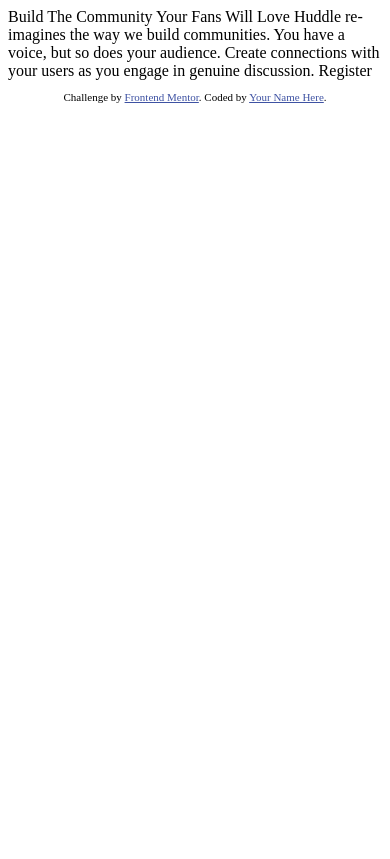
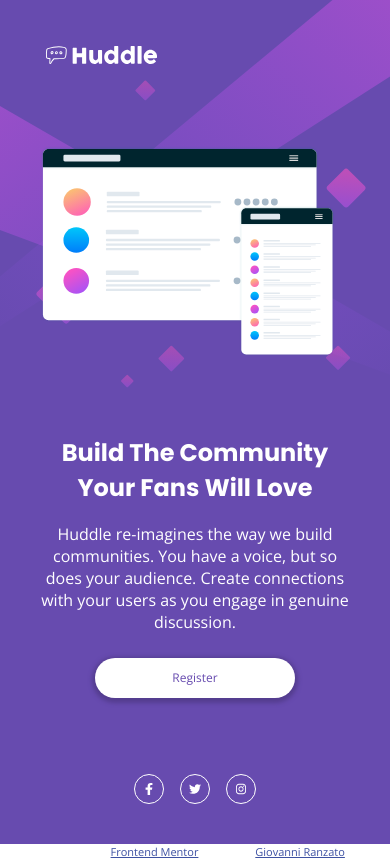
Before and after one commit to GiovanniRanzato/huddle-landing-page-with-single-introductory-section-master, a plain HTML site: page index.html in a window 390 px wide. Drawn offline with nearby package versions, Linux system fonts and the light colour scheme.

Commit message:
mobile design

```diff
--- /dev/null
+++ b/functions.js
@@ -0,0 +1,44 @@
+const loadedData = {
+    title: "Build The Community Your Fans Will Love",
+    message: "Huddle re-imagines the way we build communities. You have a voice, but so does your audience. Create connections with your users as you engage in genuine discussion. ",
+    cta: "Register",
+    icons: {
+        fb: {
+            src: "./images/facebook-brands.svg",
+            alt: "fb-icon",
+            url: "#"
+
+        },
+        tw: {
+            src: "./images/twitter-brands.svg",
+            alt: "tw-icon",
+            url: "#"
+
+        },
+        in: {
+            src: "./images/instagram-brands.svg",
+            alt: "fn-icon",
+            url: "#"
+
+        },
+    }
+}
+
+
+function loadData(){
+    document.getElementById("title").innerHTML=loadedData.title;
+    document.getElementById("message").innerHTML=loadedData.message;
+    document.getElementById("cta").innerHTML=loadedData.cta;
+
+    Object.keys(loadedData.icons).forEach(( key, i) => {
+        const iconId = "icon-"+i;
+        const linkId = "link-"+i;
+        document.getElementById(iconId).setAttribute("src",loadedData.icons[key].src);
+        document.getElementById(iconId).setAttribute("alt",loadedData.icons[key].alt);
+        document.getElementById(linkId).setAttribute("href",loadedData.icons[key].url);
+    })
+
+
+
+}
+loadData();
--- a/index.html
+++ b/index.html
@@ -8,26 +8,41 @@
 
   <title>Frontend Mentor | Huddle landing page with single introductory section</title>
 
-  <!-- Feel free to remove these styles or customise in your own stylesheet 👍 -->
-  <style>
-    .attribution { font-size: 11px; text-align: center; }
-    .attribution a { color: hsl(228, 45%, 44%); }
-  </style>
+  <!-- STYLES  -->
+  <!-- FONTS -->
+  <link href="https://fonts.googleapis.com/css2?family=Open+Sans&display=swap" rel="stylesheet">
+  <link href="https://fonts.googleapis.com/css2?family=Poppins:wght@400;700&display=swap" rel="stylesheet">
+
+  <!-- CUSTOM CLASSES -->
+  <link rel="stylesheet" href="styles.css" >
 </head>
 <body>
-
-  Build The Community Your Fans Will Love
-
-  Huddle re-imagines the way we build communities. You have a voice, but so does your audience.
-  Create connections with your users as you engage in genuine discussion.
-
-  Register
-
+  <section class="hero-section">
+    <div class="container">
+      <div class="heading">
+        <img class="logo" src="images/logo.svg" alt="logo"/>
+      </div>
+      <div class="visual">
+      </div>
+      <div class="copy">
+        <h1 id="title" class="title heading heading-bold"></h1>
+        <div id="message" class="message"></div>
+        <div id="cta" class="cta"></div>
+      </div>
+        <ul class="social">
+          <li class="social-icon"><a id="link-0"><img id="icon-0" /></a></li>
+          <li class="social-icon"><a id="link-1"><img id="icon-1" /></a></li>
+          <li class="social-icon"><a id="link-2"><img id="icon-2" /></a></li>
+        </ul>
+    </div>
+    </div>
+  </section>
   <footer>
     <p class="attribution">
       Challenge by <a href="https://www.frontendmentor.io?ref=challenge" target="_blank">Frontend Mentor</a>.
-      Coded by <a href="#">Your Name Here</a>.
+      Coded by <a href="https://www.linkedin.com/in/giovanni-ranzato-48713b12b/">Giovanni Ranzato</a>.
     </p>
   </footer>
 </body>
+<script src="./functions.js" ></script>
 </html>
--- /dev/null
+++ b/styles.css
@@ -0,0 +1,124 @@
+/* GENERAL STYLES  */
+:root{
+    /* FONTS */
+    --heading-font-family: 'Poppins', sans-serif;
+    --body-font-family: 'Open Sans', sans-serif;
+
+    --heading-font-weight-regular: 400;
+    --heading-font-weight-bold: 700;
+    --body-font-weight-regular: 400;
+    /* COLOR */
+    --primary: hsl(257, 40%, 49%);
+    --primary-shadow: hsl(257, 40%, 40%);
+    --shadow: 0px 2px 4px 3px var(--primary-shadow);
+}
+* {
+    margin: 0;
+    padding: 0;
+    box-sizing: border-box;
+}
+body {
+    font-family: var(--body-font-family);
+    font-weight: var(--body-font-weight-regular);
+    color: white;
+    text-align: center;
+    font-size: 16px;
+}
+li {
+    list-style: none;
+    list-style-type: none;
+}
+
+/* TYPOGRAPHY */
+.heading {
+    font-family: var(--heading-font-family);
+    font-weight: var(--heading-font-weight-regular);
+
+}
+.heading-bold{
+    font-weight: var(--heading-font-weight-bold);
+}
+
+
+.hero-section {
+    min-height: 100vh;
+    width: 100%;
+    background: var(--primary);
+    background-image: url("./images/bg-mobile.svg");
+    background-repeat: no-repeat;
+    background-size: 100%;
+}
+.container{
+    min-height: 100vh;
+    padding: 40px;
+    display: flex;
+    flex-flow: column;
+    justify-content: space-between;
+}
+.logo {
+    display: flex;
+    align-self: start;
+    width: 120px;
+}
+.visual {
+    max-width: 295px;
+    min-height: 212px;
+    background-image: url("./images/illustration-mockups.svg");
+    background-size: 100%;
+    background-position-y: top;
+    background-repeat: no-repeat;
+    background-position-x: center;
+}
+
+.copy{
+    display: flex;
+    flex-flow: column;
+    align-items:center;
+}
+.title {
+    font-size: 24px;
+    margin-bottom: 18px;
+}
+.message{
+    margin-bottom: 25px;
+}
+.cta{
+    width: 200px;
+    height: 40px;
+    border-radius: 20px;
+    box-shadow: var(--shadow);
+    display: flex;
+    justify-content: center;
+    align-items: center;
+
+    background-color: white;
+    color: var(--primary);
+    font-size: 12px;
+}
+.social{
+    display: flex;
+    flex-flow: row;
+    justify-content: center;
+    align-items: center;
+
+}
+.social-icon{
+    height: 30px;
+    width: 30px;
+    display: flex;
+    justify-content: center;
+    align-items: center;
+    border: 1px solid white;
+    border-radius: 15px;
+    margin: 0 8px;
+}
+.social-icon img {
+    height: 12px;
+}
+
+
+
+
+/* FOOTER ATTRIBUTION */
+.attribution { font-size: 11px; text-align: center; }
+.attribution a { color: hsl(228, 45%, 44%); }
```
Also changed, not shown: design/mobile-design.jpg, images/facebook-brands.svg (added), images/instagram-brands.svg (added), images/twitter-brands.svg (added).
